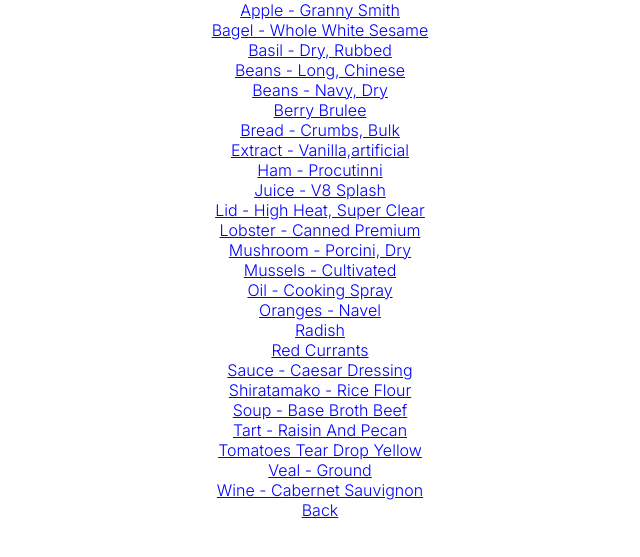
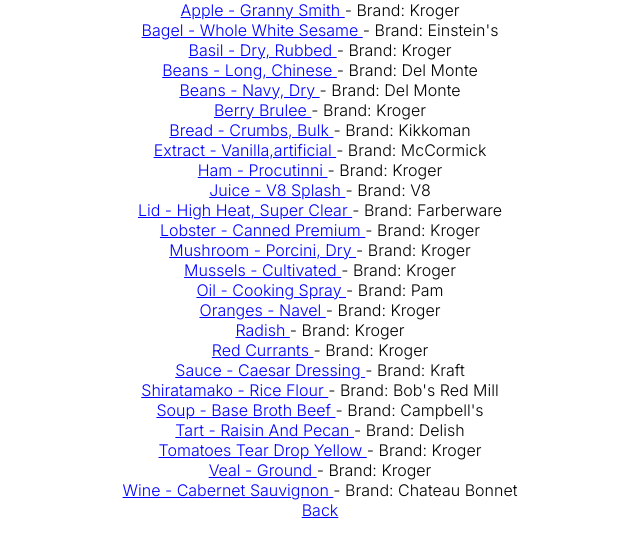
Before and after one commit to TravisAlstrand/product_inventory_flask, a Flask app: page /1/browse/1 in a window 1280 px wide. Shown: the part 39-596 px from the top of the page, without its empty margins (320-960 px from the left). Run offline with Flask 3, Linux system fonts and the light colour scheme.

Commit message:
small product browse link change

```diff
--- a/templates/browse.html
+++ b/templates/browse.html
@@ -10,9 +10,12 @@
       </li>
       {% endfor %} {% else %} {% for product in items %}
       <li>
-        <a href="{{ url_for('product_detail', result=product.product_name) }}"
-          >{{product.product_name}}</a
-        >
+        <span>
+          <a href="{{ url_for('product_detail', result=product.product_name) }}"
+            >{{product.product_name}}
+          </a>
+          - Brand: {{ product.brand.brand_name }}
+        </span>
       </li>
       {% endfor %} {% endif %}
     </ul>
```
